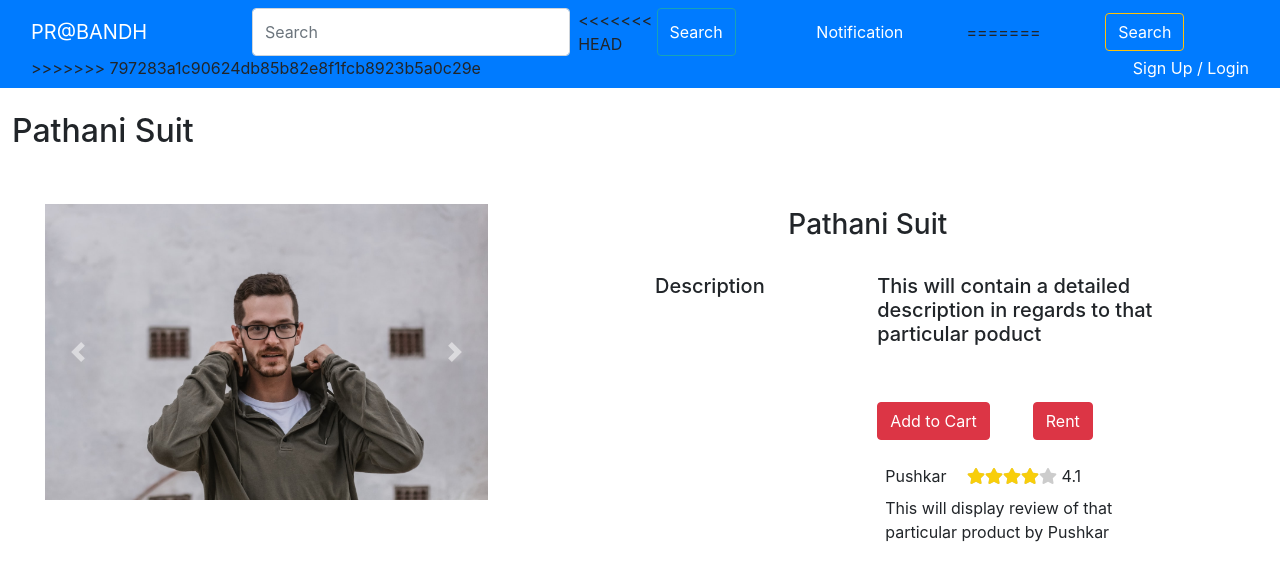
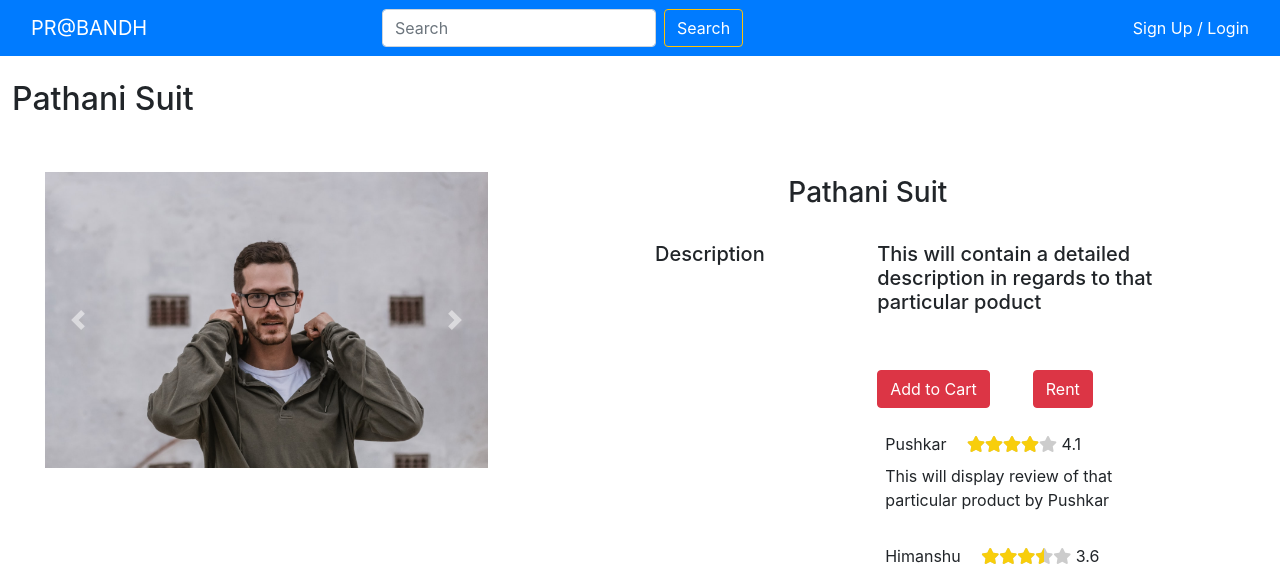
Before and after one commit to Rohit-Karalkar0612/Prabandh, a Django app: page /Image/1 in a window 1280 px wide. Shown: the top 565 px of the page. Run offline with Django 3.2, Linux system fonts and the light colour scheme; data comes from the database, SQL or seed files in the repository; data that the repository does not hold is empty; some libraries are stand-ins or nearby versions.

Commit message:
changes in navbar

```diff
--- a/User/templates/User/basic.html
+++ b/User/templates/User/basic.html
@@ -29,18 +29,11 @@
             </div>
             <form class="d-flex" method='get' action='/search/1'>
               <input class="form-control me-2" type="search" placeholder="Search" aria-label="Search" name="search" id="search">
-<<<<<<< HEAD
-              <button class="btn btn-outline-info" type="submit" style="color: white">Search</button>
+
+              <button class="btn btn-outline-warning" type="submit" ><a href="/search/1" style="color:white;" >Search </a></button>
             </form>
 
-            <a class="nav-item nav-link col-1" style="color: white" href="/noti/">Notification</a>
-=======
-              <button class="btn btn-outline-warning" type="submit" ><a href="/search/1" style="color:white;" >Search </a></button>
-            </form>
-            <a href="/noti" style="color:white;">
-          <i data-feather="bell"></i>
-        </a>
->>>>>>> 797283a1c90624db85b82e8f1fcb8923b5a0c29e
+              <a href="/noti" style="color:white;"><i data-feather="bell"></i></a>
 
             <div class="color">
 
```
